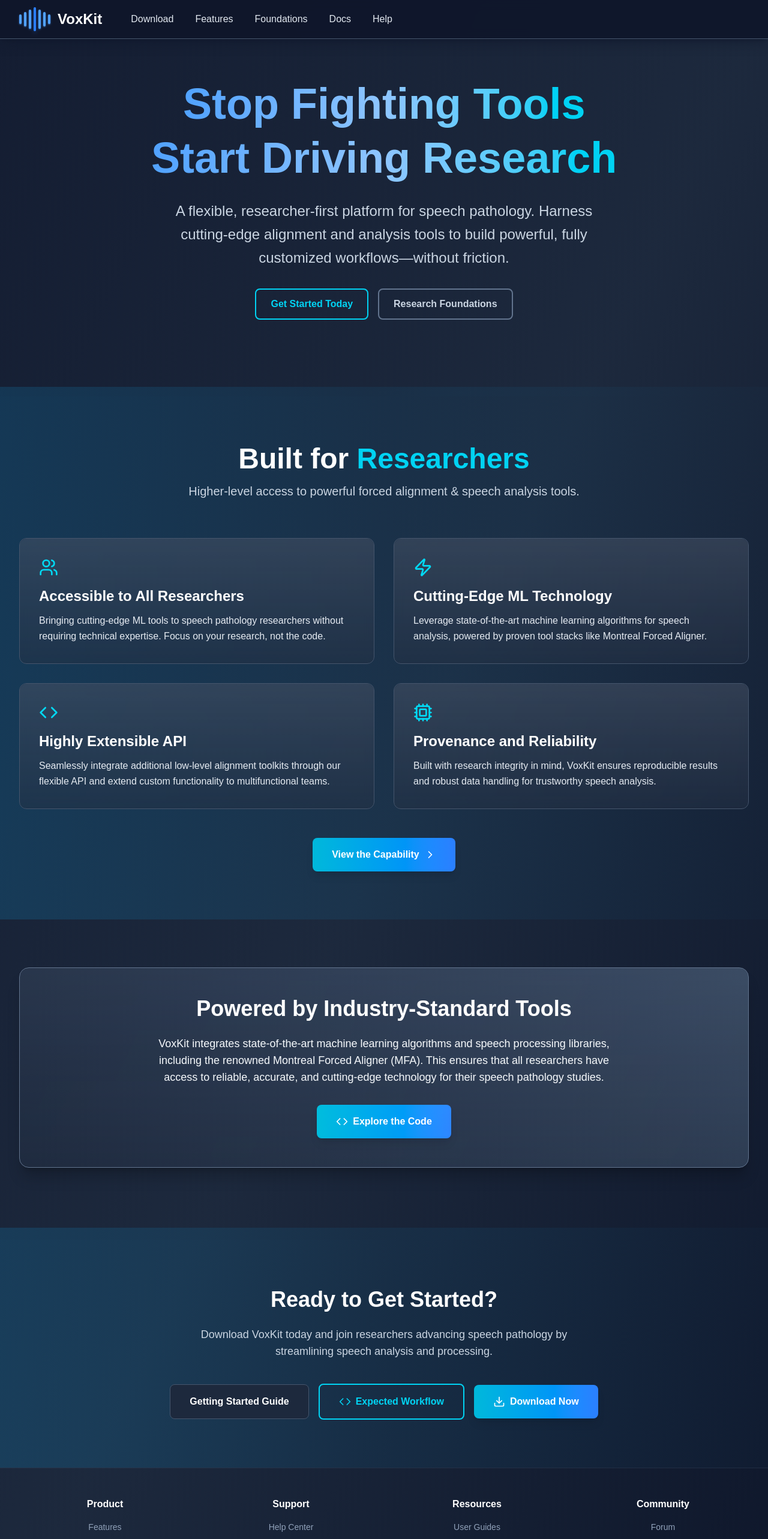
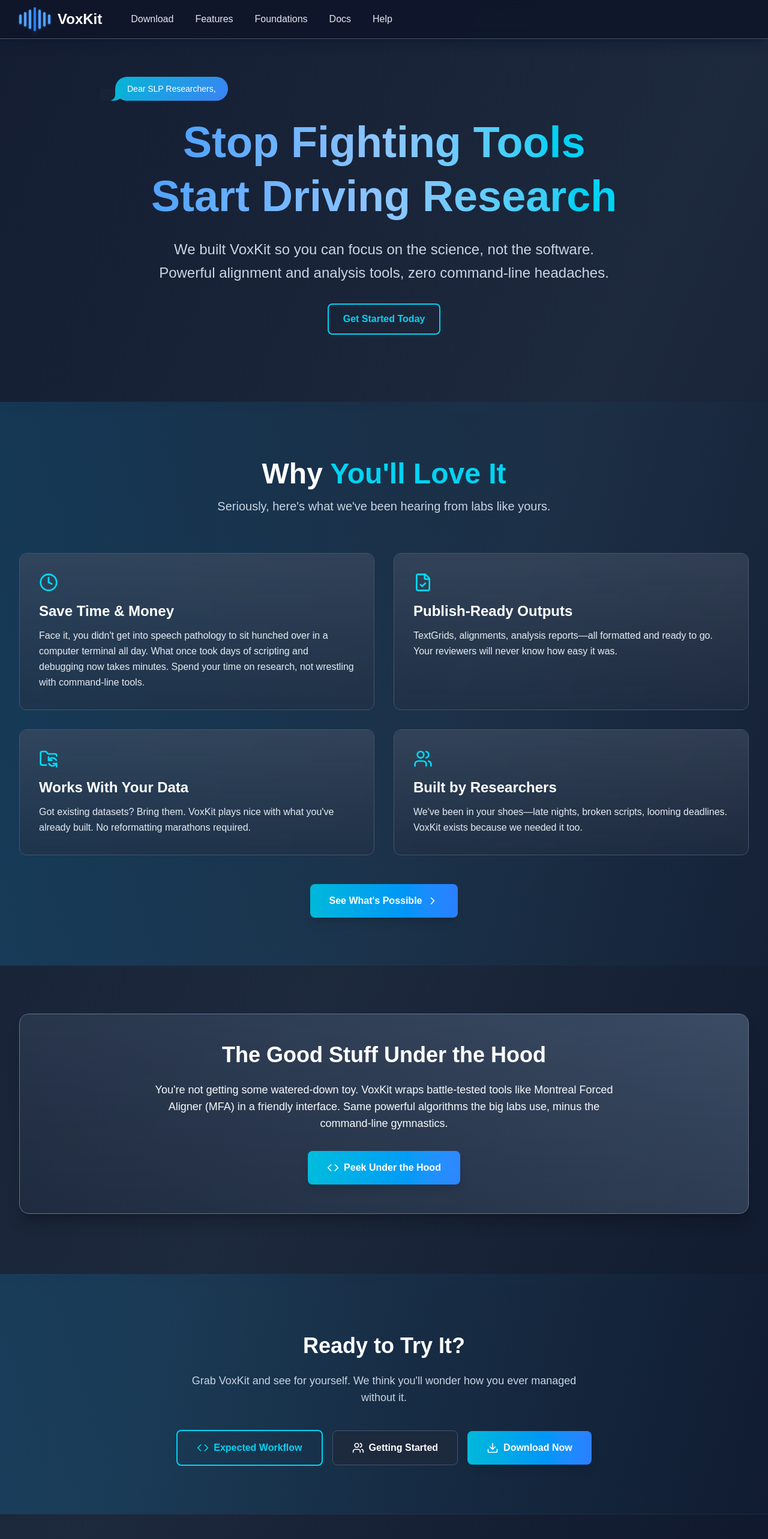
Before and after one commit to BrainBehaviorAnalyticsLab/voxkit-web, a Next.js app: page / in a window 1280 px wide. Shown: the top 2566 px of the page at 60% size. Built offline with nearby package versions, Linux system fonts and the light colour scheme.

Commit message:
content: revise website copy and feature descriptions
Update landing page messaging with friendlier tone, refresh feature
descriptions across all pages, correct GitHub repo URL and support
email, and update system requirements to Python 3.11.

```diff
--- a/app/help/page.tsx
+++ b/app/help/page.tsx
@@ -102,7 +102,7 @@
           <h2 className="text-3xl font-bold mb-6 text-center">Quick Access</h2>
           <div className="grid md:grid-cols-3 gap-6">
             <a
-              href="https://github.com/BrainBehaviorAnalyticsLab/voxkit"
+              href="https://github.com/BrainBehaviorAnalyticsLab/voxkit-desktop"
               target="_blank"
               rel="noopener noreferrer"
               className="flex flex-col items-center text-center p-6 bg-slate-800/50 rounded-xl hover:bg-slate-800 transition-all group"
@@ -117,7 +117,7 @@
             </a>
 
             <a
-              href="mailto:support@voxkit.dev"
+              href="mailto:bfrey6@wisc.edu"
               className="flex flex-col items-center text-center p-6 bg-slate-800/50 rounded-xl hover:bg-slate-800 transition-all group"
             >
               <div className="w-16 h-16 bg-purple-500/10 rounded-full flex items-center justify-center mb-4 group-hover:bg-purple-500/20 transition-colors">
--- a/app/page.tsx
+++ b/app/page.tsx
@@ -1,31 +1,30 @@
 "use client"
-import { Download, ChevronDown, Cpu, Users, Zap, Code } from 'lucide-react';
+import { Download, ChevronDown, Clock, FileCheck, FolderSync, Users, Code } from 'lucide-react';
 import WaveSeparator from '../components/WaveSeparator';
-import DownloadButton from '../components/DownloadButton';
 import { Footer, Navbar } from '../layout';
 
 export default function VoxKitLanding() {
 
   const features = [
     {
-      icon: <Users className="w-8 h-8" />,
-      title: "Accessible to All Researchers",
-      description: "Bringing cutting-edge ML tools to speech pathology researchers without requiring technical expertise. Focus on your research, not the code."
+      icon: <Clock className="w-8 h-8" />,
+      title: "Save Time & Money",
+      description: "Face it, you didn't get into speech pathology to sit hunched over in a computer terminal all day. What once took days of scripting and debugging now takes minutes. Spend your time on research, not wrestling with command-line tools."
     },
     {
-      icon: <Zap className="w-8 h-8" />,
-      title: "Cutting-Edge ML Technology",
-      description: "Leverage state-of-the-art machine learning algorithms for speech analysis, powered by proven tool stacks like Montreal Forced Aligner."
+      icon: <FileCheck className="w-8 h-8" />,
+      title: "Publish-Ready Outputs",
+      description: "TextGrids, alignments, analysis reports—all formatted and ready to go. Your reviewers will never know how easy it was."
     },
     {
-      icon: <Code className="w-8 h-8" />,
-      title: "Highly Extensible API",
-      description: "Seamlessly integrate additional low-level alignment toolkits through our flexible API and extend custom functionality to multifunctional teams."
+      icon: <FolderSync className="w-8 h-8" />,
+      title: "Works With Your Data",
+      description: "Got existing datasets? Bring them. VoxKit plays nice with what you've already built. No reformatting marathons required."
     },
     {
-      icon: <Cpu className="w-8 h-8" />,
-      title: "Provenance and Reliability",
-      description: "Built with research integrity in mind, VoxKit ensures reproducible results and robust data handling for trustworthy speech analysis."
+      icon: <Users className="w-8 h-8" />,
+      title: "Built by Researchers",
+      description: "We've been in your shoes—late nights, broken scripts, looming deadlines. VoxKit exists because we needed it too."
     }
   ];
 
@@ -38,6 +37,34 @@
   <section className="pt-32 pb-20 px-4 sm:px-6 lg:px-8 relative overflow-hidden">
 
           <div className="max-w-7xl mx-auto text-center">
+          {/* iMessage-style Bubble */}
+          <div className="flex justify-start mb-6 max-w-4xl mx-auto">
+            <div
+              className="relative text-white px-5 py-2.5 rounded-[20px] text-sm font-medium"
+              style={{
+                background: 'linear-gradient(135deg, #06b6d4 0%, #3b82f6 100%)',
+                maxWidth: '255px',
+              }}
+            >
+              Dear SLP Researchers,
+              {/* Tail colored part */}
+              <span
+                className="absolute bottom-0 -left-[7px] w-5 h-5"
+                style={{
+                  background: '#06b6d4',
+                  borderBottomRightRadius: '16px 14px',
+                }}
+              />
+              {/* Tail cutout */}
+              <span
+                className="absolute bottom-0 -left-[26px] w-[26px] h-5"
+                style={{
+                  background: '#182338',
+                  borderBottomRightRadius: '10px',
+                }}
+              />
+            </div>
+          </div>
           <h1 className="text-5xl sm:text-6xl lg:text-7xl font-bold mb-6 leading-tight relative z-10">
     <span className="block overflow-visible">
       <span className="fall-in hero-font text-depth bg-gradient-to-r from-blue-400 via-blue-300 to-cyan-400 bg-clip-text text-transparent">
@@ -51,22 +78,16 @@
     </span>
   </h1>
           <p className="text-xl sm:text-2xl text-slate-300 mb-8 max-w-3xl mx-auto leading-relaxed">
-            A flexible, researcher-first platform for speech pathology. Harness cutting-edge alignment and analysis tools to build powerful, fully customized workflows—without friction.
+            We built VoxKit so you can focus on the science, not the software. Powerful alignment and analysis tools, zero command-line headaches.
           </p>
 
           {/* CTA Buttons */}
           <div className="flex flex-wrap items-center justify-center gap-4 mb-12">
             <a
               href="/help/getting-started"
-              className="inline-flex items-center gap-2 bg-transparent border-2 border-cyan-400 text-cyan-400 hover:bg-cyan-400 hover:text-slate-900 px-6 py-3 rounded-lg font-semibold transition-all transform hover:scale-105"
+              className="inline-flex items-center gap-2 bg-transparent border-2 border-cyan-400 text-cyan-400 px-6 py-3 rounded-lg font-semibold transition-all transform"
             >
               Get Started Today
-            </a>
-            <a
-              href="/foundations"
-              className="inline-flex items-center gap-2 bg-transparent border-2 border-slate-500 text-slate-300 hover:border-slate-400 hover:text-white px-6 py-3 rounded-lg font-semibold transition-all"
-            >
-              Research Foundations
             </a>
           </div>
         </div>
@@ -88,17 +109,17 @@
   <div className="max-w-7xl mx-auto">
     <div className="text-center mb-16">
       <h2 className="text-4xl sm:text-5xl font-bold mb-4">
-        Built for <span className="text-cyan-400">Researchers</span>
+        Why <span className="text-cyan-400">You'll Love It</span>
       </h2>
       <p className="text-xl text-slate-300 max-w-2xl mx-auto">
-        Higher-level access to powerful forced alignment & speech analysis tools.
+        Seriously, here's what we've been hearing from labs like yours.
       </p>
     </div>
               <div className="grid grid-cols-1 md:grid-cols-2 gap-8">
             {features.map((feature, index) => (
               <div
                 key={index}
-                className="bg-slate-800/50 backdrop-blur-sm border border-slate-600 rounded-xl p-8 hover:border-cyan-400/50 transition-all hover:shadow-xl hover:shadow-cyan-400/10 hover:bg-slate-800/70 tile"
+                className="bg-slate-800/50 backdrop-blur-sm border border-slate-600 rounded-xl p-8 transition-all hover:shadow-xl tile"
               >
           <div className="text-cyan-400 mb-4">
             {feature.icon}
@@ -111,9 +132,9 @@
     <div className="flex justify-center mt-12">
       <a
         href="/features"
-        className="inline-flex items-center gap-2 bg-gradient-to-r from-cyan-500 to-blue-500 hover:from-cyan-400 hover:to-blue-400 text-white px-8 py-4 rounded-lg font-semibold transition-all transform hover:scale-105 shadow-lg"
+        className="inline-flex items-center gap-2 bg-gradient-to-r from-cyan-500 to-blue-500 text-white px-8 py-4 rounded-lg font-semibold transition-all transform shadow-lg"
       >
-        View the Capability
+        See What's Possible
         <ChevronDown className="w-5 h-5 -rotate-90" />
       </a>
     </div>
@@ -127,17 +148,17 @@
         <div className="max-w-7xl mx-auto">
             <div className="bg-gradient-to-r from-slate-800/80 to-slate-700/80 backdrop-blur-sm border border-slate-500 rounded-2xl p-12 text-center shadow-xl shadow-black/20 tile">
             <h2 className="text-3xl sm:text-4xl font-bold mb-6 text-white">
-              Powered by Industry-Standard Tools
+              The Good Stuff Under the Hood
             </h2>
             <p className="text-lg text-slate-100 max-w-3xl mx-auto mb-8">
-              VoxKit integrates state-of-the-art machine learning algorithms and speech processing libraries, including the renowned Montreal Forced Aligner (MFA). This ensures that all researchers have access to reliable, accurate, and cutting-edge technology for their speech pathology studies.
+              You're not getting some watered-down toy. VoxKit wraps battle-tested tools like Montreal Forced Aligner (MFA) in a friendly interface. Same powerful algorithms the big labs use, minus the command-line gymnastics.
             </p>
             <a
               href="/docs"
               className="inline-flex items-center gap-2 bg-gradient-to-r from-cyan-500 to-blue-500 hover:from-cyan-400 hover:to-blue-400 text-white px-8 py-4 rounded-lg font-semibold transition-all transform hover:scale-105 shadow-lg"
             >
               <Code className="w-5 h-5" />
-              Explore the Code
+              Peek Under the Hood
             </a>
           </div>
         </div>
@@ -148,24 +169,25 @@
 <section className="py-20 px-4 sm:px-6 lg:px-8 bg-gradient-to-r from-[#0ea5e9]/18 via-[#0ea5e9]/8 to-[#0ea5e9]/2">
   <div className="max-w-7xl mx-auto text-center">
           <h2 className="text-3xl sm:text-4xl font-bold mb-6">
-            Ready to Get Started?
+            Ready to Try It?
           </h2>
           <p className="text-lg text-slate-300 mb-10 max-w-2xl mx-auto">
-            Download VoxKit today and join researchers advancing speech pathology by streamlining speech analysis and processing.
+            Grab VoxKit and see for yourself. We think you'll wonder how you ever managed without it.
           </p>
           <div className="flex flex-wrap items-center justify-center gap-4">
-            <a
-              href="/help/getting-started"
-              className="inline-flex items-center gap-2 bg-slate-800 hover:bg-slate-700 border border-slate-600 text-white px-8 py-4 rounded-lg font-semibold transition-all"
-            >
-              Getting Started Guide
-            </a>
             <a
               href="/help/expected-workflow"
               className="inline-flex items-center gap-2 bg-transparent border-2 border-cyan-400 text-cyan-400 hover:bg-cyan-400 hover:text-slate-900 px-8 py-4 rounded-lg font-semibold transition-all"
             >
               <Code className="w-5 h-5" />
               Expected Workflow
+            </a>
+            <a
+              href="/help/getting-started"
+              className="inline-flex items-center gap-2 bg-slate-800 hover:bg-slate-700 border border-slate-600 text-white px-8 py-4 rounded-lg font-semibold transition-all"
+            >
+             <Users className="w-5 h-5" />
+              Getting Started
             </a>
             <a
               href="/download"
--- a/data/help-content.json
+++ b/data/help-content.json
@@ -1,7 +1,7 @@
 {
   "getting-started": {
-    "title": "Getting Started with VoxKit",
-    "description": "Explore applicability in your research setting.",
+    "title": "Getting Started",
+    "description": "Quickstart guide to install and set up the VoxKit application",
     "icon": "🚀",
     "sections": [
       {
@@ -15,10 +15,9 @@
       {
         "type": "list",
         "items": [
-          "Python 3.8 or higher",
+          "Python 3.11 or higher",
           "4GB RAM minimum (8GB recommended)",
-          "50MB free disk space",
-          "Audio input device (for real-time analysis)"
+          "50MB free disk space"
         ]
       },
       {
@@ -148,7 +147,7 @@
   },
     "high-level-terms": {
     "title": "High Level Terminology",
-    "description": "The medium by which the developer can communicate capability with the PI.",
+    "description": "The medium by which the developer can communicate capability with the PI",
     "icon": "📚",
     "sections": [
       {
@@ -169,15 +168,15 @@
       },
       {
         "type": "text",
-        "content": "A higher-level component that orchestrates one or more Engines to produce research-oriented outputs (e.g., pitch contours, prosody metrics, transcription summaries). Analyzers normalize and pre-process datasets into a canonical result schema consumed by downstream steps or the UI."
+        "content": "A higher-level component that analyzes datasets, generates reports, or computes summary statistics. Analyzers are implemented by developers and documented for pipeline use."
       },
       {
         "type": "heading",
-        "content": "Stacker (Pipeline Stacker)"
+        "content": "Stacker"
       },
       {
         "type": "text",
-        "content": "The orchestration layer that composes Engines and Analyzers into ordered workflow steps. The Stacker reads pipeline definitions, runs steps in sequence (or parallel where safe), passes outputs between steps, and records artifacts and provenance. Stacker configs are intentionally declarative so non-developers can modify workflows via JSON."
+        "content": "The orchestration layer that composes Engines and Analyzers into an ordered step with a GUI. The Stacker reads pipeline definitions and displays them for tailored context. Stacker configs are intentionally declarative so non-developers can modify workflows via JSON."
       },
       {
         "type": "heading",
@@ -185,7 +184,7 @@
       },
       {
         "type": "text",
-        "content": "A named sequence of steps (each referencing an Engine or Analyzer) that implements a study-specific processing flow. Pipelines are defined in `config/pipeline_definitions.json` and outline the guidance and order of opertions."
+        "content": "A named sequence of steps that implements a study-specific processing flow. Pipelines are defined in `config/pipeline_definitions.json` and outline the guidance and order of opertions."
       },
       {
         "type": "heading",
@@ -193,7 +192,7 @@
       },
       {
         "type": "text",
-        "content": "A developer-provided routine that runs once (or on first launch) to prepare the runtime: verify or download model files, fetch large datasets, and perform one-time initialization. Startup behavior is configured in `config/startup.json`."
+        "content": "A developer-provided routine that runs once (or on first launch) to prepare the applications assets: verify or download model files, fetch large datasets, and perform one-time initialization. (In the future) Startup behavior can be configured in `config/startup.json`."
       },
       {
         "type": "heading",
@@ -383,62 +382,6 @@
     "icon": "🔧",
     "sections": [
       {
-        "type": "text",
-        "content": "This guide helps you resolve common issues you might encounter while using VoxKit."
-      },
-      {
-        "type": "heading",
-        "content": "Common Issues"
-      },
-      {
-        "type": "heading",
-        "content": "Import Error: ModuleNotFoundError"
-      },
-      {
-        "type": "text",
-        "content": "If you see this error, VoxKit may not be properly installed in your Python environment."
-      },
-      {
-        "type": "code",
-        "language": "bash",
-        "content": "# Solution: Reinstall VoxKit\npip uninstall voxkit\npip install voxkit\n\n# Verify installation\npython -c \"import voxkit; print(voxkit.__version__)\""
-      },
-      {
-        "type": "heading",
-        "content": "Audio File Not Supported"
-      },
-      {
-        "type": "text",
-        "content": "VoxKit supports WAV, MP3, FLAC, and OGG formats. If you're getting this error:"
-      },
-      {
-        "type": "list",
-        "items": [
-          "Check that your audio file has a supported extension",
-          "Verify the file is not corrupted",
-          "Convert the file to WAV format using an audio converter",
-          "Ensure the file has proper read permissions"
-        ]
-      },
-      {
-        "type": "heading",
-        "content": "Performance Issues"
-      },
-      {
-        "type": "text",
-        "content": "If analysis is running slowly, try these optimizations:"
-      },
-      {
-        "type": "list",
-        "items": [
-          "Use a lower sample rate (e.g., 16000 Hz instead of 44100 Hz)",
-          "Process shorter audio segments",
-          "Use the 'base' model instead of 'advanced'",
-          "Close other memory-intensive applications",
-          "Ensure you have sufficient RAM available"
-        ]
-      },
-      {
         "type": "heading",
         "content": "Getting Help"
       },
@@ -450,59 +393,10 @@
         "type": "list",
         "items": [
           "Check our GitHub issues for similar problems",
-          "Join our community Discord server",
-          "Email support at support@voxkit.dev",
-          "Review the detailed logs with verbose mode enabled"
+          "Email support at bfrey6@wisc.edu",
+          "Clone the repository and debug locally"
         ]
       }
     ]
-  },
-  "examples": {
-    "title": "Code Examples",
-    "description": "Practical examples demonstrating VoxKit features",
-    "icon": "💡",
-    "sections": [
-      {
-        "type": "text",
-        "content": "Explore these practical examples to learn how to use VoxKit effectively."
-      },
-      {
-        "type": "heading",
-        "content": "Basic Audio Analysis"
-      },
-      {
-        "type": "code",
-        "language": "python",
-        "content": "from voxkit import Analyzer\n\nanalyzer = Analyzer()\nresult = analyzer.analyze('recording.wav')\n\nprint(f\"Duration: {result['duration']}s\")\nprint(f\"Sample Rate: {result['sample_rate']} Hz\")\nprint(f\"Channels: {result['channels']}\")"
-      },
-      {
-        "type": "heading",
-        "content": "Real-time Stream Processing"
-      },
-      {
-        "type": "code",
-        "language": "python",
-        "content": "from voxkit import Analyzer, AudioStream\n\nanalyzer = Analyzer()\nstream = AudioStream(device_id=0)\n\ntry:\n    for chunk in analyzer.analyze_stream(stream):\n        if chunk['confidence'] > 0.8:\n            print(f\"Detected: {chunk['text']}\")\nexcept KeyboardInterrupt:\n    stream.close()"
-      },
-      {
-        "type": "heading",
-        "content": "Batch Processing Multiple Files"
-      },
-      {
-        "type": "code",
-        "language": "python",
-        "content": "from voxkit import Analyzer\nimport os\nimport json\n\nanalyzer = Analyzer()\naudio_dir = './audio_files'\nresults = []\n\nfor filename in os.listdir(audio_dir):\n    if filename.endswith('.wav'):\n        filepath = os.path.join(audio_dir, filename)\n        result = analyzer.analyze(filepath)\n        results.append({\n            'file': filename,\n            'result': result\n        })\n\n# Save results\nwith open('results.json', 'w') as f:\n    json.dump(results, f, indent=2)"
-      },
-      {
-        "type": "heading",
-        "content": "Custom Feature Extraction"
-      },
-      {
-        "type": "code",
-        "language": "python",
-        "content": "from voxkit import Analyzer, FeatureExtractor\n\nanalyzer = Analyzer()\nextractor = FeatureExtractor()\n\n# Analyze audio\nresult = analyzer.analyze('speech.wav')\n\n# Extract specific features\nfeatures = extractor.extract(result, features=[\n    'pitch',\n    'energy',\n    'mfcc',\n    'spectral_centroid'\n])\n\nprint(f\"Average Pitch: {features['pitch']['mean']} Hz\")\nprint(f\"Energy: {features['energy']['mean']} dB\")"
-      }
-    ]
   }
-
 }
```
Also changed, not shown: app/features/page.tsx (+56 -54 lines), app/foundations/page.tsx (+9 -10 lines).
